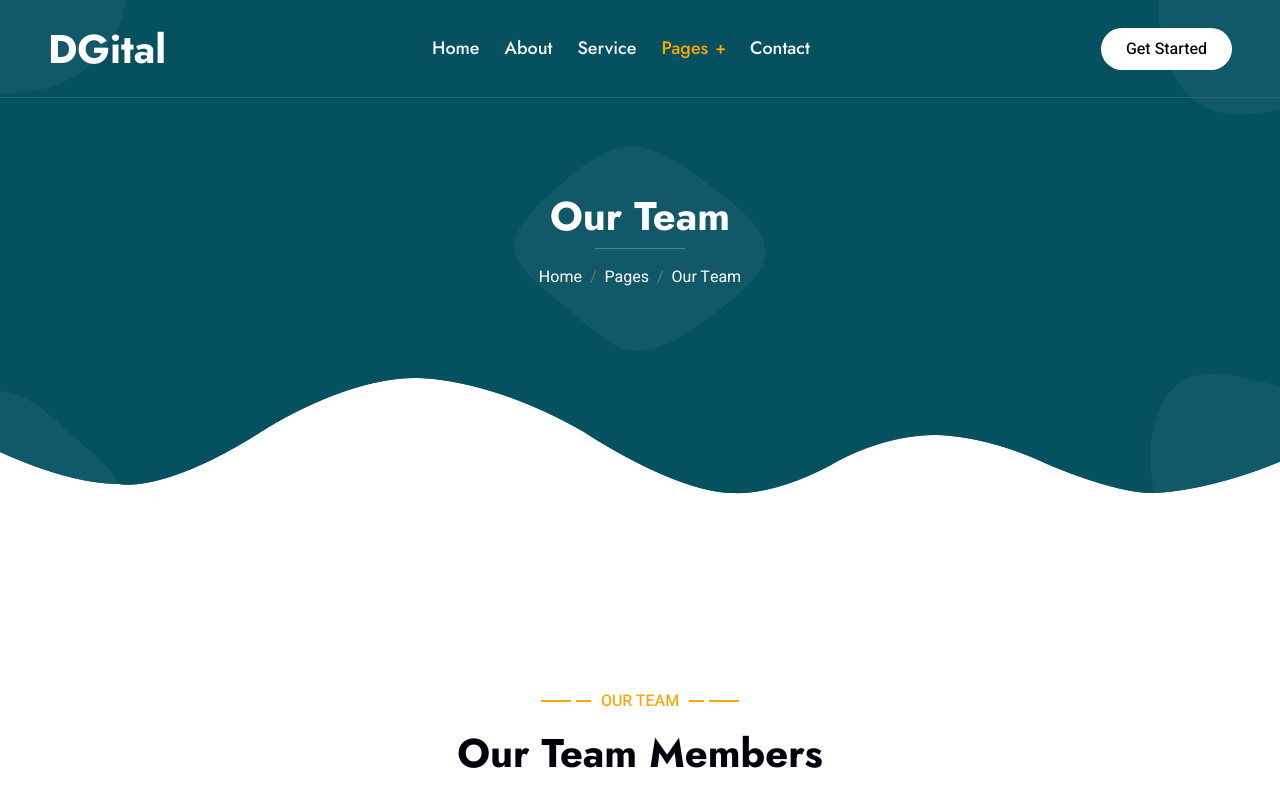
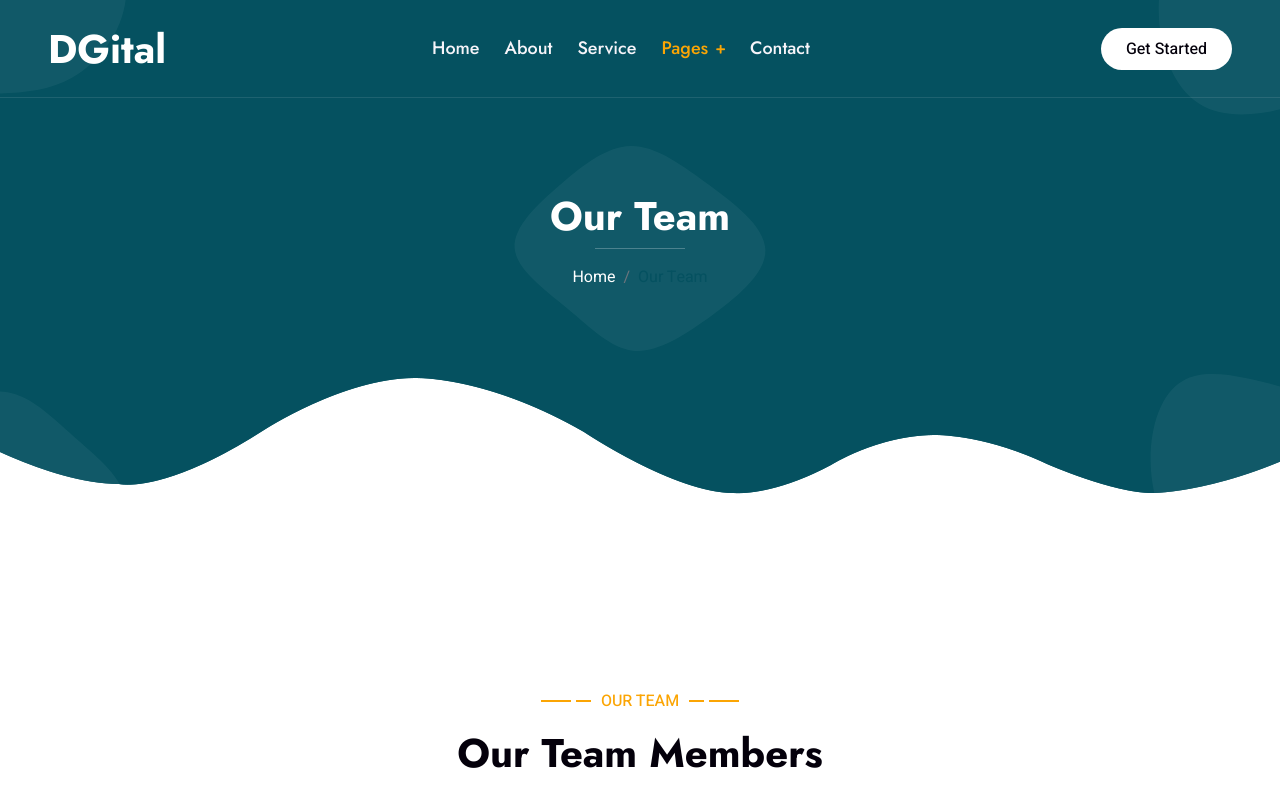
Before and after one commit to ZeniaPex/Digital-Marketing-Website, a plain HTML site: page team.html in a window 1280 px wide. Shown: the top 800 px of the page. Drawn offline with nearby package versions, Linux system fonts and the light colour scheme.

Commit message:
add links

```diff
--- a/team.html
+++ b/team.html
@@ -81,9 +81,9 @@
                             <hr class="bg-white mx-auto mt-0" style="width: 90px;">
                             <nav aria-label="breadcrumb">
                                 <ol class="breadcrumb justify-content-center">
-                                    <li class="breadcrumb-item"><a class="text-white" href="#">Home</a></li>
-                                    <li class="breadcrumb-item"><a class="text-white" href="#">Pages</a></li>
-                                    <li class="breadcrumb-item text-white active" aria-current="page">Our Team</li>
+                                    <li class="breadcrumb-item"><a class="text-white" href="index.html">Home</a></li>
+                                    <!-- <li class="breadcrumb-item"><a class="text-white" href="#">Pages</a></li> -->
+                                    <li class="breadcrumb-item text-white active" aria-current="page"><a href="team.html">Our Team</a></li>
                                 </ol>
                             </nav>
                         </div>
```
Also changed, not shown: about.html (+3 -3 lines), contact.html (+3 -3 lines), service.html (+3 -3 lines), testimonial.html (+3 -3 lines).
